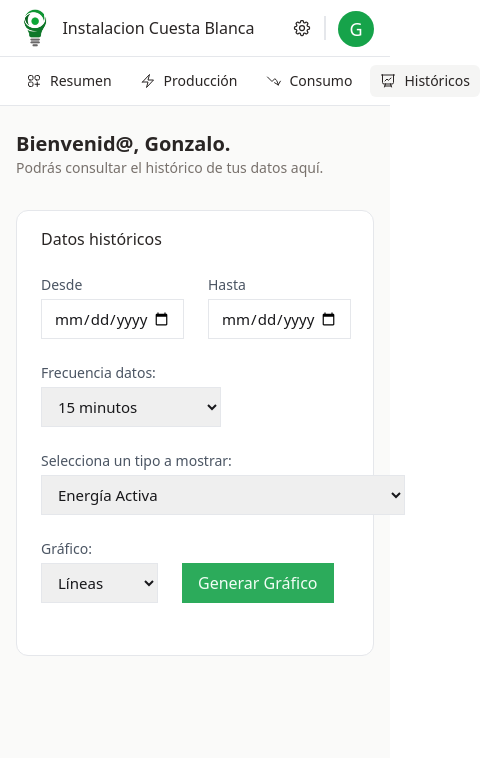
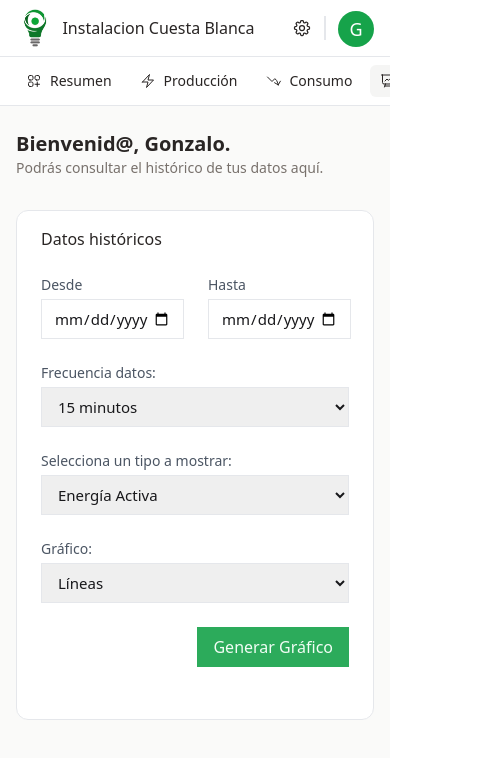
Before and after one commit to gonzalosalmeron/cuestablanca, a React (Vite) app: page / in a window 390 px wide. Shown: the top 758 px of the page, 480 px wide, since content can reach past the window. Built offline with nearby package versions, Linux system fonts and the light colour scheme.

Commit message:
style: Responsive design

```diff
--- a/src/App.tsx
+++ b/src/App.tsx
@@ -38,7 +38,7 @@ function App() {
 
       <div className='rounded-xl border bg-white px-6 pb-9 pt-4'>
         <h4 className='mb-6 text-base font-medium'>Datos históricos</h4>
-        <div className='flex flex-wrap items-end gap-6'>
+        <div className='flex flex-col items-end gap-6 xl:flex-row'>
           <DatePicker dates={dates} setDates={setDates} />
           <DataFrecuence originalData={apiResponse} setNewData={setData} />
           <ValuePicker value={value} setValue={setValue} />
@@ -51,7 +51,7 @@ function App() {
             disabled={
               loading || !dates.from || !dates.to || !value || !chartType
             }
-            className='flex h-fit items-center gap-2 bg-green-600 px-4 py-2 text-green-50 disabled:cursor-not-allowed disabled:opacity-90'
+            className='flex h-fit shrink-0 items-center gap-2 bg-green-600 px-4 py-2 text-green-50 disabled:cursor-not-allowed disabled:opacity-90'
           >
             Generar Gráfico {loading && <SvgSpinner />}
           </button>
--- a/src/components/data-frecuence.tsx
+++ b/src/components/data-frecuence.tsx
@@ -19,7 +19,6 @@ export default function DataFrecuence({ originalData, setNewData }: any) {
   }, [calculatedData])
 
   return (
-    <div>
     <label>
       Frecuencia datos:
       <select
@@ -36,7 +35,6 @@ export default function DataFrecuence({ originalData, setNewData }: any) {
         ))}
       </select>
     </label>
-    </div>
   )
 }
 
--- a/src/components/date-picker.tsx
+++ b/src/components/date-picker.tsx
@@ -8,7 +8,7 @@ export default function DatePicker({
   setDates: React.Dispatch<SetStateAction<Dates>>
 }) {
   return (
-    <div className='flex gap-6'>
+    <div className='flex w-full gap-6'>
       <label>
         Desde
         <input
--- a/src/index.css
+++ b/src/index.css
@@ -3,7 +3,7 @@
 @tailwind utilities;
 
 label {
-  @apply flex flex-col text-sm text-gray-600;
+  @apply flex w-full flex-col text-sm text-gray-600;
 }
 
 input,
--- a/src/layouts/main-layout.tsx
+++ b/src/layouts/main-layout.tsx
@@ -68,7 +68,7 @@ export default function MainLayout({
           </div>
         </nav>
         <nav className='border-b bg-white py-2'>
-          <div className='width-layout flex items-center gap-2'>
+          <div className='width-layout flex items-center gap-2 overflow-x-auto'>
             {menus.map(({ name, icon }, i) => (
               <button
                 key={i}
```
Lines whose indentation alone changed are shown as unchanged.
